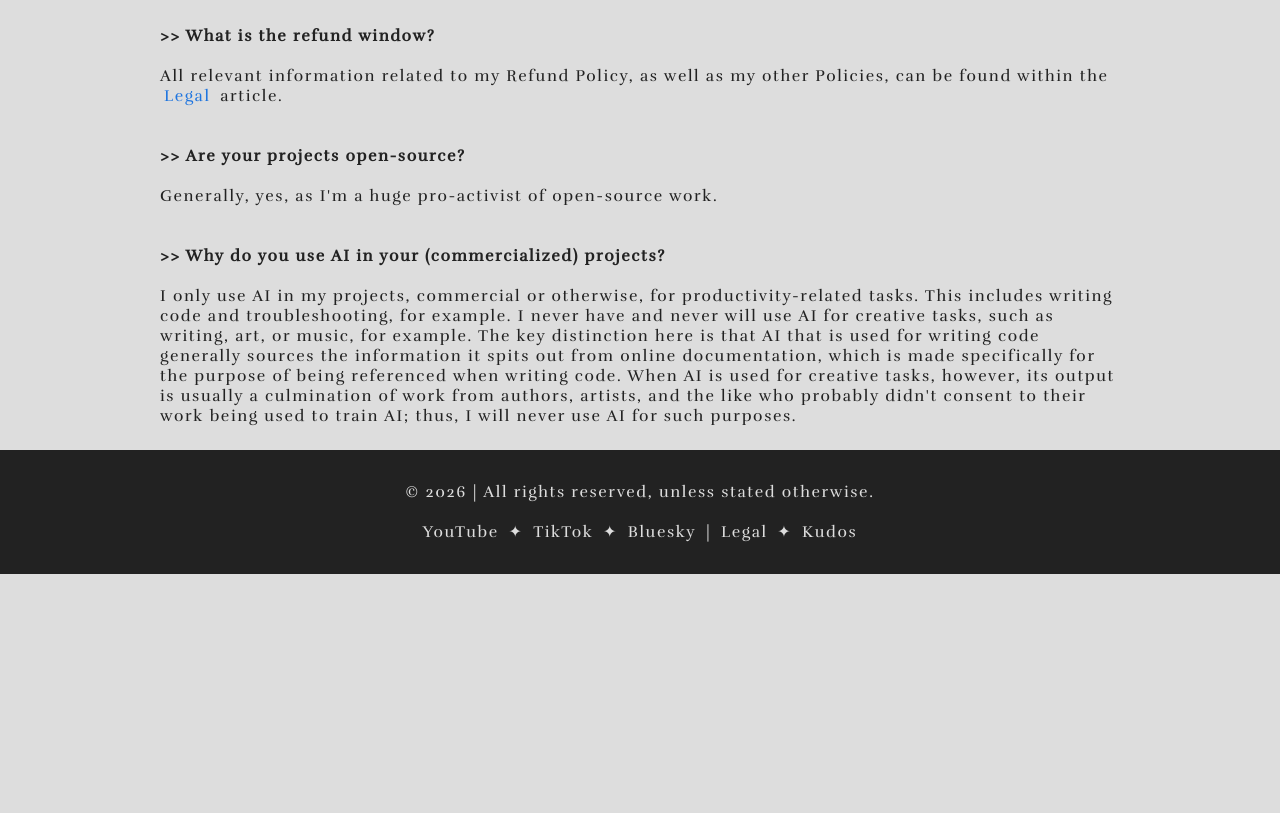
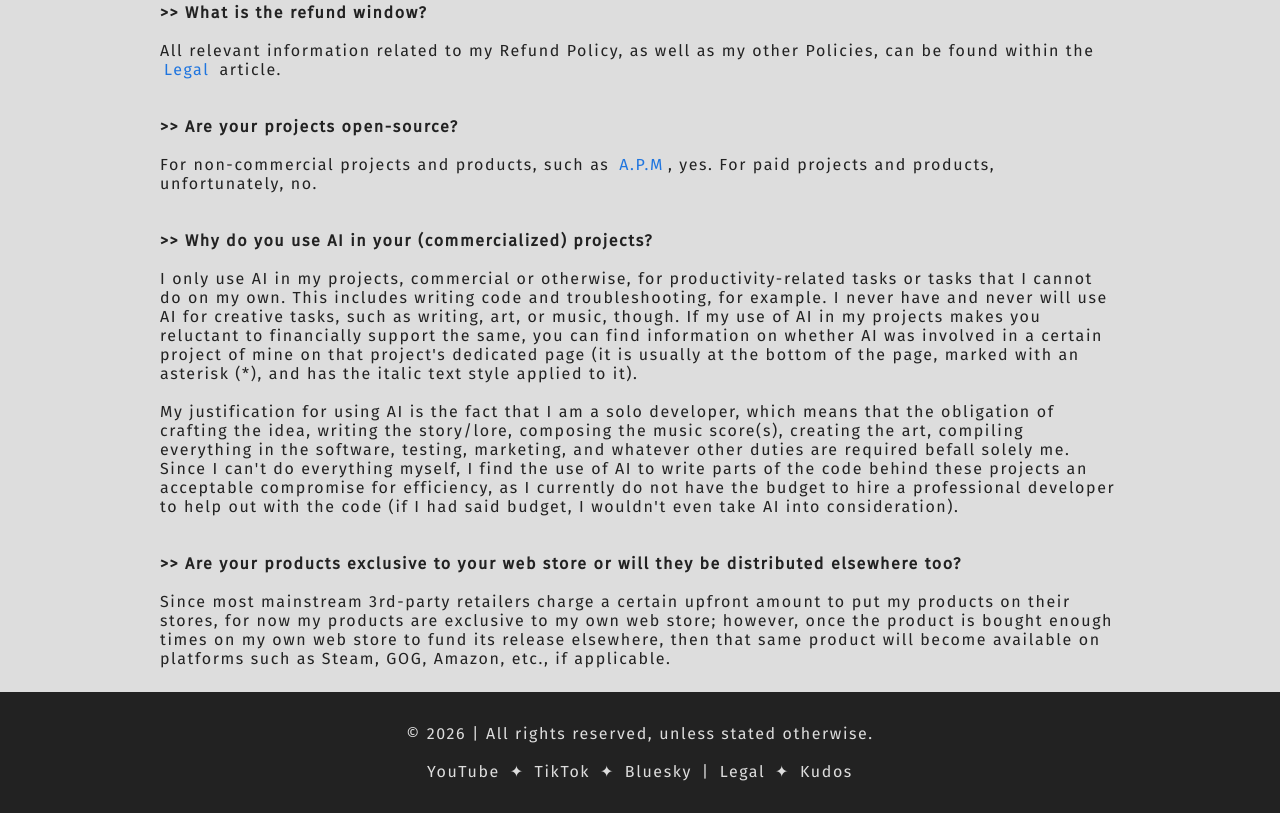
Before and after one commit to Cornelius736/corneliusatweb.github.io, a plain HTML site: page support/faq.html in a window 1280 px wide. Shown: the part 564-1377 px from the top of the page. Before the commit the page ends 1138 px from the top, so only its background shows below. Drawn offline with Linux system fonts and the light colour scheme.

Commit message:
font and faq update

```diff
--- a/source/style/CSS/index.css
+++ b/source/style/CSS/index.css
@@ -1,6 +1,6 @@
 @font-face {
     font-family: "main";
-    src: url("../Rufina/Rufina-Regular.ttf");
+    src: url("../Fira/FiraSans-Regular.ttf");
 }
 
 :root {
--- a/support/faq.html
+++ b/support/faq.html
@@ -41,11 +41,17 @@
         <br><br>
         <p><b>>> Are your projects open-source?</b></p>
         <br>
-        <p>Generally, yes, as I'm a huge pro-activist of open-source work.</p>
+        <p>For non-commercial projects and products, such as <a href="https://corneliusatweb.com/explore/instance/APM/" target="_blank">A.P.M</a>, yes. For paid projects and products, unfortunately, no.</p>
         <br><br>
         <p><b>>> Why do you use AI in your (commercialized) projects?</b></p>
         <br>
-        <p>I only use AI in my projects, commercial or otherwise, for productivity-related tasks. This includes writing code and troubleshooting, for example. I never have and never will use AI for creative tasks, such as writing, art, or music, for example. The key distinction here is that AI that is used for writing code generally sources the information it spits out from online documentation, which is made specifically for the purpose of being referenced when writing code. When AI is used for creative tasks, however, its output is usually a culmination of work from authors, artists, and the like who probably didn't consent to their work being used to train AI; thus, I will never use AI for such purposes.</p>
+        <p>I only use AI in my projects, commercial or otherwise, for productivity-related tasks or tasks that I cannot do on my own. This includes writing code and troubleshooting, for example. I never have and never will use AI for creative tasks, such as writing, art, or music, though. If my use of AI in my projects makes you reluctant to financially support the same, you can find information on whether AI was involved in a certain project of mine on that project's dedicated page (it is usually at the bottom of the page, marked with an asterisk (*), and has the italic text style applied to it).</p>
+        <br>
+        <p>My justification for using AI is the fact that I am a solo developer, which means that the obligation of crafting the idea, writing the story/lore, composing the music score(s), creating the art, compiling everything in the software, testing, marketing, and whatever other duties are required befall solely me. Since I can't do everything myself, I find the use of AI to write parts of the code behind these projects an acceptable compromise for efficiency, as I currently do not have the budget to hire a professional developer to help out with the code (if I had said budget, I wouldn't even take AI into consideration).</p>
+        <br><br>
+        <p><b>>> Are your products exclusive to your web store or will they be distributed elsewhere too?</b></p>
+        <br>
+        <p>Since most mainstream 3rd-party retailers charge a certain upfront amount to put my products on their stores, for now my products are exclusive to my own web store; however, once the product is bought enough times on my own web store to fund its release elsewhere, then that same product will become available on platforms such as Steam, GOG, Amazon, etc., if applicable.</p>
     </div>
     <div class="footer_bar n">
         <p>&copy; <span class="copyright"></span> | All rights reserved, unless stated otherwise.</p>
```
Also changed, not shown: source/style/Fira/FiraSans-Regular.ttf (added), source/style/Fira/OFL.txt, source/style/Rufina/Rufina-Regular.ttf (deleted).
